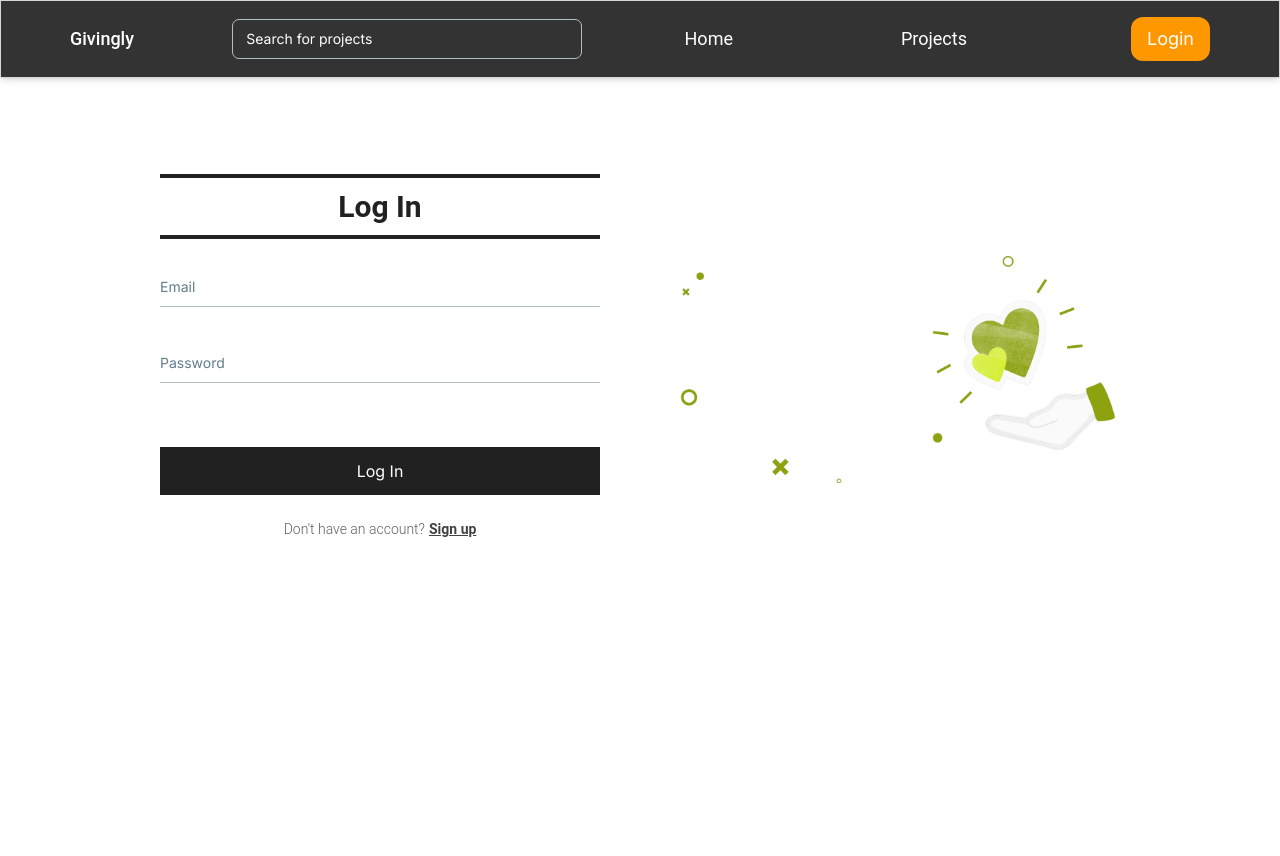
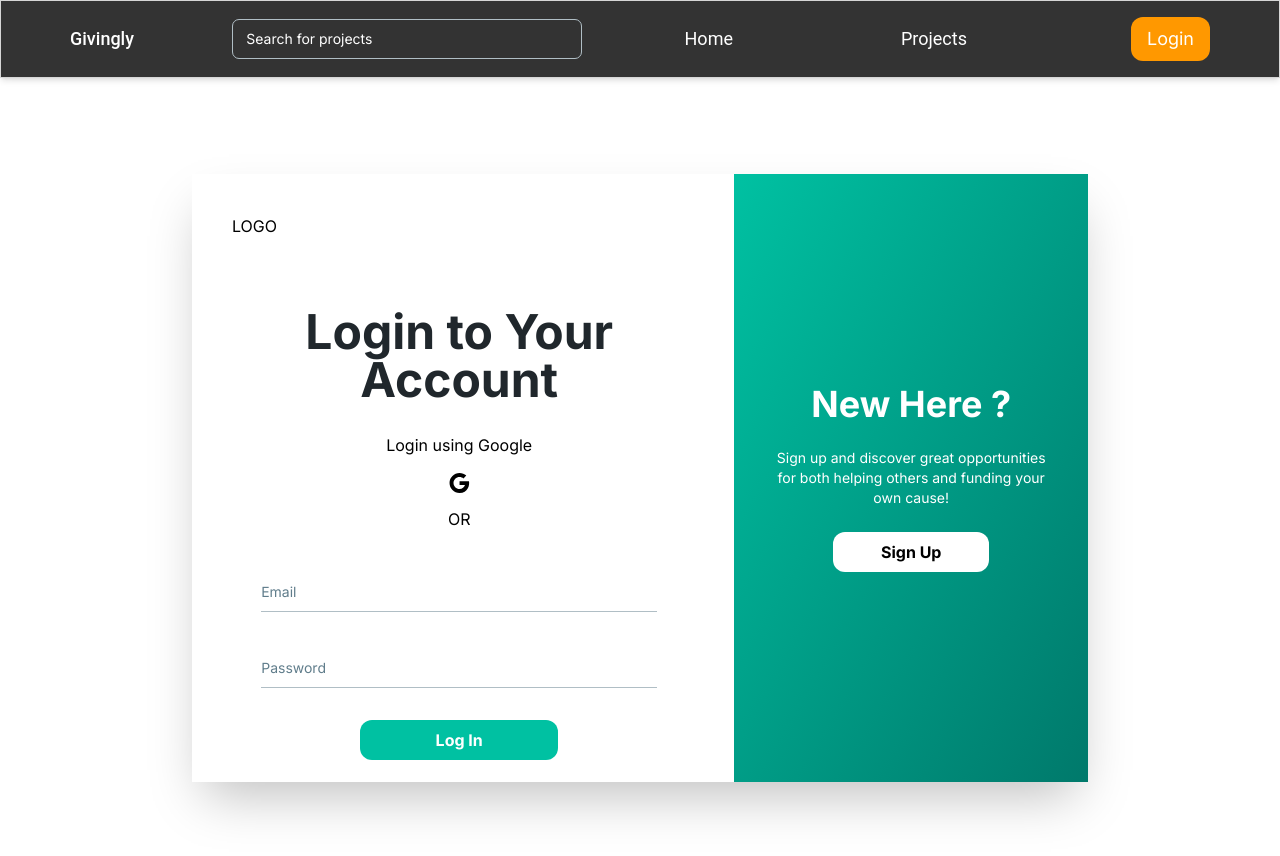
Before and after one commit to 202303-PRM-TR-FEW/Crowdfunding-Platform-Team-10, a Next.js app: page /en/login in a window 1280 px wide. Shown: the top 856 px of the page. Built offline with nearby package versions, Linux system fonts and the light colour scheme; no server answers; the database is empty.

Commit message:
login page re-styled

```diff
--- a/app/[locale]/login/page.js
+++ b/app/[locale]/login/page.js
@@ -4,7 +4,7 @@ import LoginForm from "@/components/forms/LoginForm";
 
 const Login = () => {
   return (
-    <div className=" bg-white lg:h-screen lg:overflow-y-auto">
+    <div className="flex justify-center items-center bg-white h-screen overflow-y-auto lg:p-24 md:px-24 md:py-10  p-6">
       <LoginForm />
     </div>
   );
--- a/app/components/forms/LoginForm.jsx
+++ b/app/components/forms/LoginForm.jsx
@@ -1,8 +1,6 @@
 "use client";
 
 import { useRouter } from "next/navigation";
-import welcomeHand from "../../../public/assets/images/welcome-hand.png";
-
 import Link from "next/link";
 import {
   CardBody,
@@ -12,12 +10,13 @@ import {
   Card,
 } from "@material-tailwind/react";
 import InfoIcon from "@mui/icons-material/Info";
-
+import GoogleIcon from "@mui/icons-material/Google";
 import { useForm } from "react-hook-form";
 import { yupResolver } from "@hookform/resolvers/yup";
 import * as yup from "yup";
 import { useAuth } from "@/context/AuthContext";
 import Image from "next/image";
+import { Container } from "@mui/material";
 const schema = yup
   .object({
     email: yup
@@ -56,8 +55,87 @@ const LoginForm = () => {
   };
 
   return (
-    <div className="lg:grid lg:grid-cols-2 items-center justify-between lg:gap-20 lg:px-40 lg:py-24 py-10 px-5 lg:flex-row flex-col">
-      <div className="lg:grid-1 ">
+    <div className="grid lg:grid-cols-5 h-full gap-2 shadow-2xl max-w-4xl">
+      <div className="lg:col-span-3 grid gap-2 text-center">
+        <div className="text-left p-10">LOGO</div>
+        <p className="text-center text-gray-900 p-4 header-2">
+          Login to Your Account
+        </p>
+        <div className="flex flex-col gap-2">
+          <p className="">Login using Google</p>
+          <button className="p-1">
+            <GoogleIcon />
+          </button>
+          <p className=" px-2">OR</p>
+        </div>
+        <div className="">
+          <Container maxWidth="xs">
+            <form
+              className="flex flex-col gap-2"
+              onSubmit={handleSubmit(onSubmit)}
+            >
+              <div className="mt-6">
+                <Input
+                  label="Email"
+                  fullWidth
+                  variant="standard"
+                  {...register("email")}
+                  color="blue-gray"
+                  type="email"
+                  className=" border-gray-900 "
+                />
+                <Typography
+                  variant="small"
+                  className="flex items-center gap-1 font-normal mt-2 text-red-800 mb-4"
+                >
+                  {errors.email && <InfoIcon fontSize="small" />}
+                  {errors.email?.message}
+                </Typography>
+              </div>
+              <div>
+                <Input
+                  label="Password"
+                  type="password"
+                  variant="standard"
+                  fullWidth
+                  {...register("password")}
+                  color="blue-gray"
+                  className=" border-gray-900 "
+                />
+                <Typography
+                  variant="small"
+                  className="flex items-center gap-1 font-normal mt-2 text-red-800 mb-4"
+                >
+                  {errors.password && <InfoIcon fontSize="small" />}
+                  {errors.password?.message}
+                </Typography>
+              </div>
+
+              <button
+                className="btn-primary w-3/6 self-center mb-4"
+                type="submit"
+                variant="filled"
+                fullWidth
+              >
+                Log In
+              </button>
+            </form>
+          </Container>
+        </div>
+      </div>
+      <div className="lg:col-span-2 bg-gradient-to-br from-lightGreen to-teal-700 flex flex-col justify-center items-center p-6 text-center gap-6 ">
+        <p className="text:2xl md:text-4xl font-bold text-white">New Here ?</p>
+        <p className="text-white text-sm px-4">
+          Sign up and discover great opportunities for both helping others and
+          funding your own cause!
+        </p>
+        <Link href="/signup">
+          <button className="rounded bg-white color-black py-2 px-12 self-center font-bold">
+            Sign Up
+          </button>
+        </Link>
+      </div>
+      {/* <div className="lg:grid-1 ">
         <Card className="w-full bg-transparent  shadow-none">
           <Typography
             variant="h3"
@@ -144,7 +222,7 @@ const LoginForm = () => {
           alt="Picture of thanking"
           className="w-full"
         />
-      </div>
+      </div> */}
     </div>
   );
 };
```
